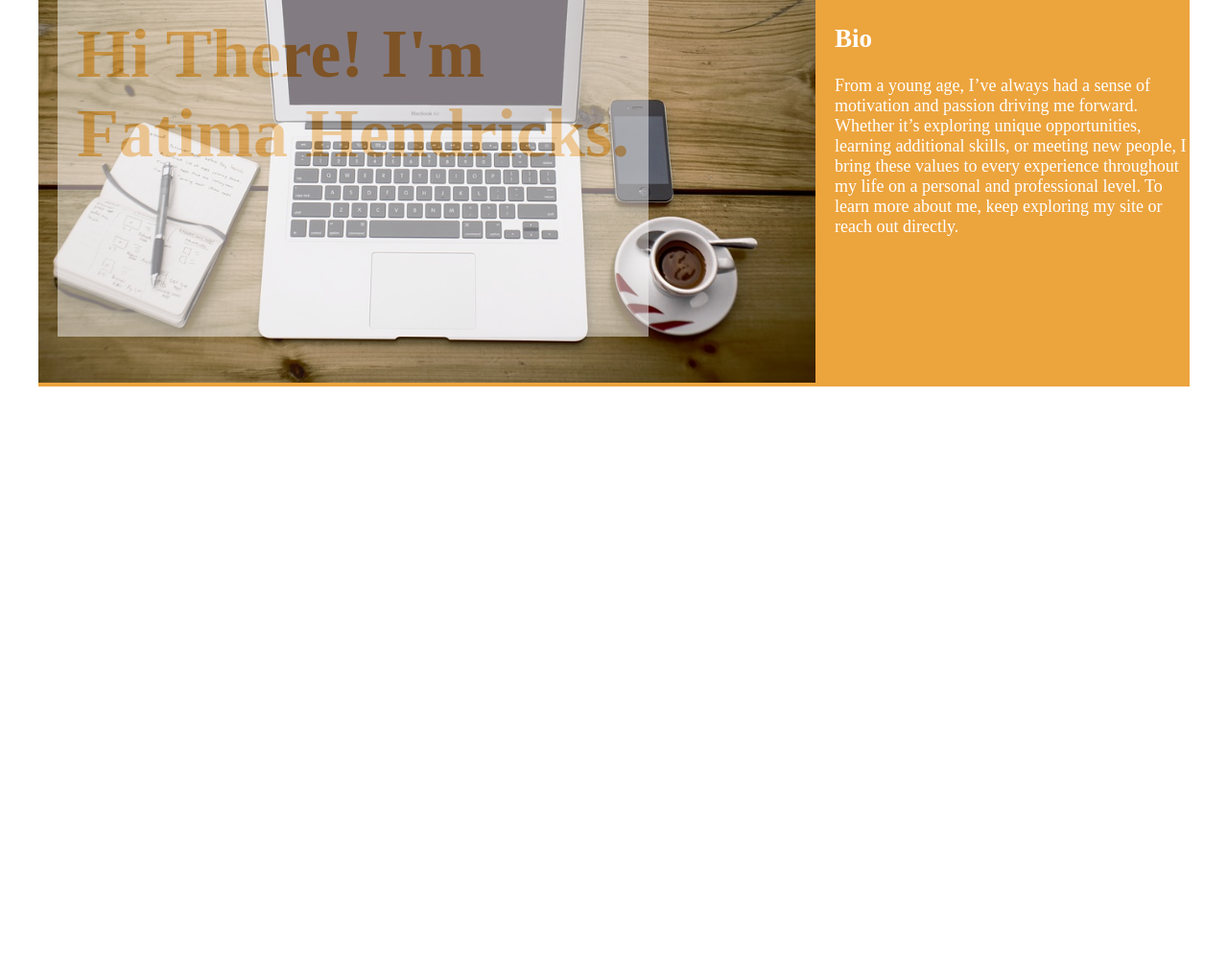
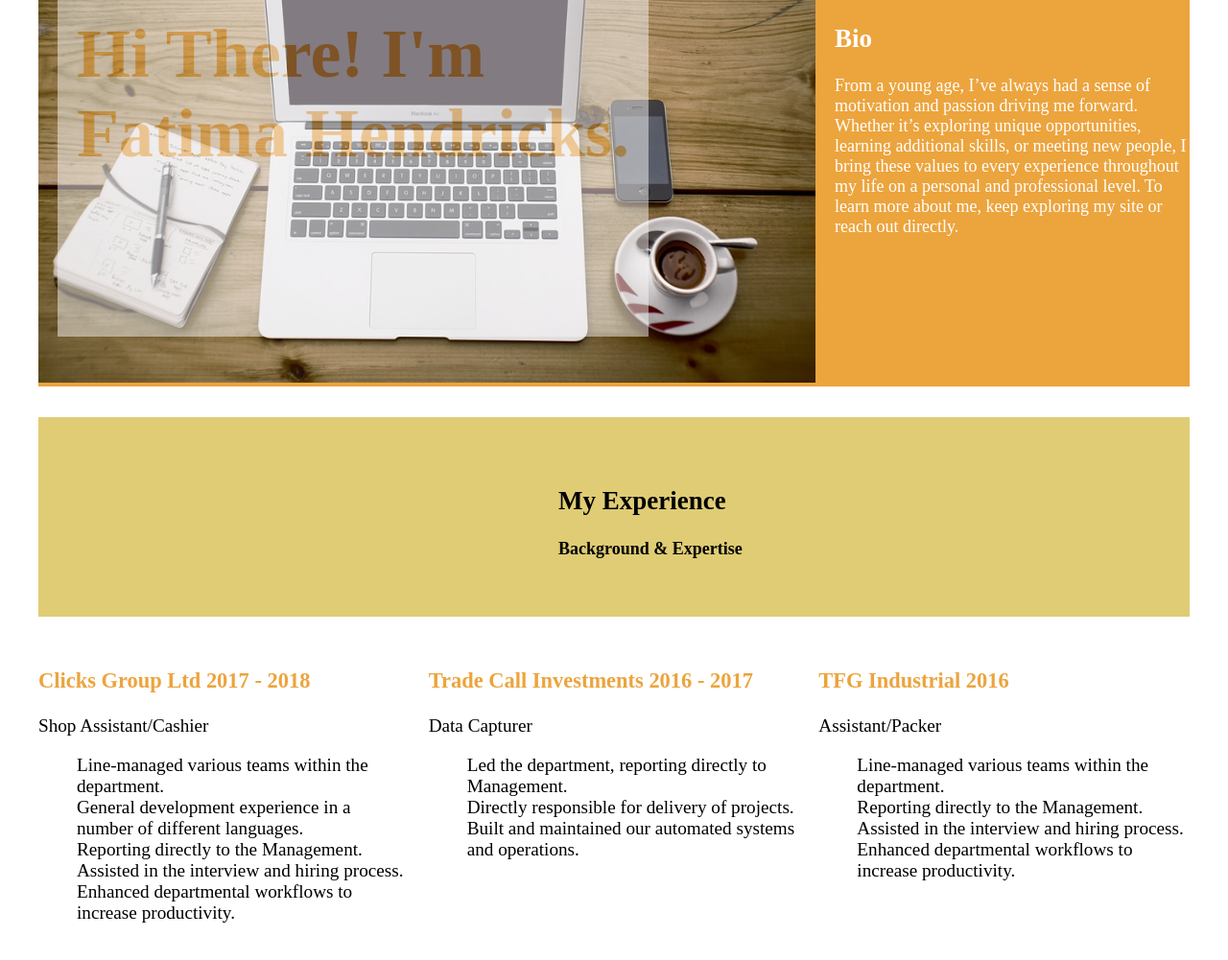
Before and after one commit to fhendricks2/online-cv, a plain HTML site: page index.html in a window 1280 px wide. Shown: the part 267-1268 px from the top of the page at 96% size. Before the commit the page ends 800 px from the top, so only its background shows below. Drawn offline with Linux system fonts and the light colour scheme.

Commit message:
experience section created

```diff
--- a/index.html
+++ b/index.html
@@ -29,6 +29,10 @@
         </div>
     </header>
     <hr>
+
+    <!-- ============ -->
+        <!-- Home -->
+    <!-- ============ -->
     <section class="home">
         <div class="container">
             <div class="text-block">
@@ -37,6 +41,9 @@
         </div>
     </section>
 
+    <!-- ============= -->
+        <!-- About -->
+    <!-- ============= -->
     <section id="about">
         <div>
             <img src="images/home-office-336378_960_720.jpg" alt="">
@@ -47,5 +54,49 @@
         </div>
     </section>
 
+    <section id="experience">
+        <div class="container2">
+            <div class="txt">
+                <h1>My Experience</h1>
+                <h4>Background & Expertise</h4>
+            </div>
+        </div>
+
+        <div class="container3">
+            <section class="job">
+                <h3>Clicks Group Ltd <span class="date">2017 - 2018</span></h3>
+                <span class="title">Shop Assistant/Cashier</span>
+                <ul>
+                    <li>Line-managed various teams within the department.</li>
+                    <li>General development experience in a number of different languages.</li>
+                    <li>Reporting directly to the Management.</li>
+                    <li>Assisted in the interview and hiring process.</li>
+                    <li>Enhanced departmental workflows to increase productivity.</li>
+                </ul>
+            </section>
+
+            <section class="job">
+                <h3>Trade Call Investments <span class="date">2016 - 2017</span></h3>
+                <span class="title">Data Capturer</span>
+                <ul>
+                    <li>Led the department, reporting directly to Management.</li>
+                    <li>Directly responsible for delivery of projects.</li>
+                    <li>Built and maintained our automated systems and operations.</li>
+                </ul>
+            </section>
+
+            <section class="job">
+                <h3>TFG Industrial <span class="date">2016</span></h3>
+                <span class="title">Assistant/Packer</span>
+                <ul>
+                    <li>Line-managed various teams within the department.</li>
+                    <li>Reporting directly to the Management.</li>
+                    <li>Assisted in the interview and hiring process.</li>
+                    <li>Enhanced departmental workflows to increase productivity.</li>
+                </ul>
+            </section>
+        </div>
+    </section>
+
 </body>
 </html>
--- a/scss/main.scss
+++ b/scss/main.scss
@@ -104,3 +104,47 @@ header {
         width: 810px;
     }
 }
+
+
+.container2 {
+    height: 13em;
+    position: relative;
+    margin-top: 2em;
+    background-color: #DFCC74;
+
+    img {
+        width: 23em;
+        margin-left: 28em;
+    }
+}
+
+.txt {
+    position: absolute;
+    top: 50px;
+    color: #000000;
+    padding-left: 20px;
+    font-size: large;
+    opacity: 1.3;
+    margin-left: 29em;
+}
+
+.container3 {
+    display: grid;
+    grid-column-gap: 20px;
+    grid-row-gap: 50px;
+    grid-template-rows: repeat(1, 1fr);
+    grid-template-columns: repeat(3, 1fr);
+    margin-top: 2em;
+
+    ul {
+        list-style-type: none ;
+    }
+
+    .job {
+        font-size: larger;
+
+        h3 {
+            color: #eca43d;
+        }
+    }
+}
```
Also changed, not shown: css/main.css, images/45471174_250762988933850_6881064613564121088_n.jpg (added), 1 other file.
